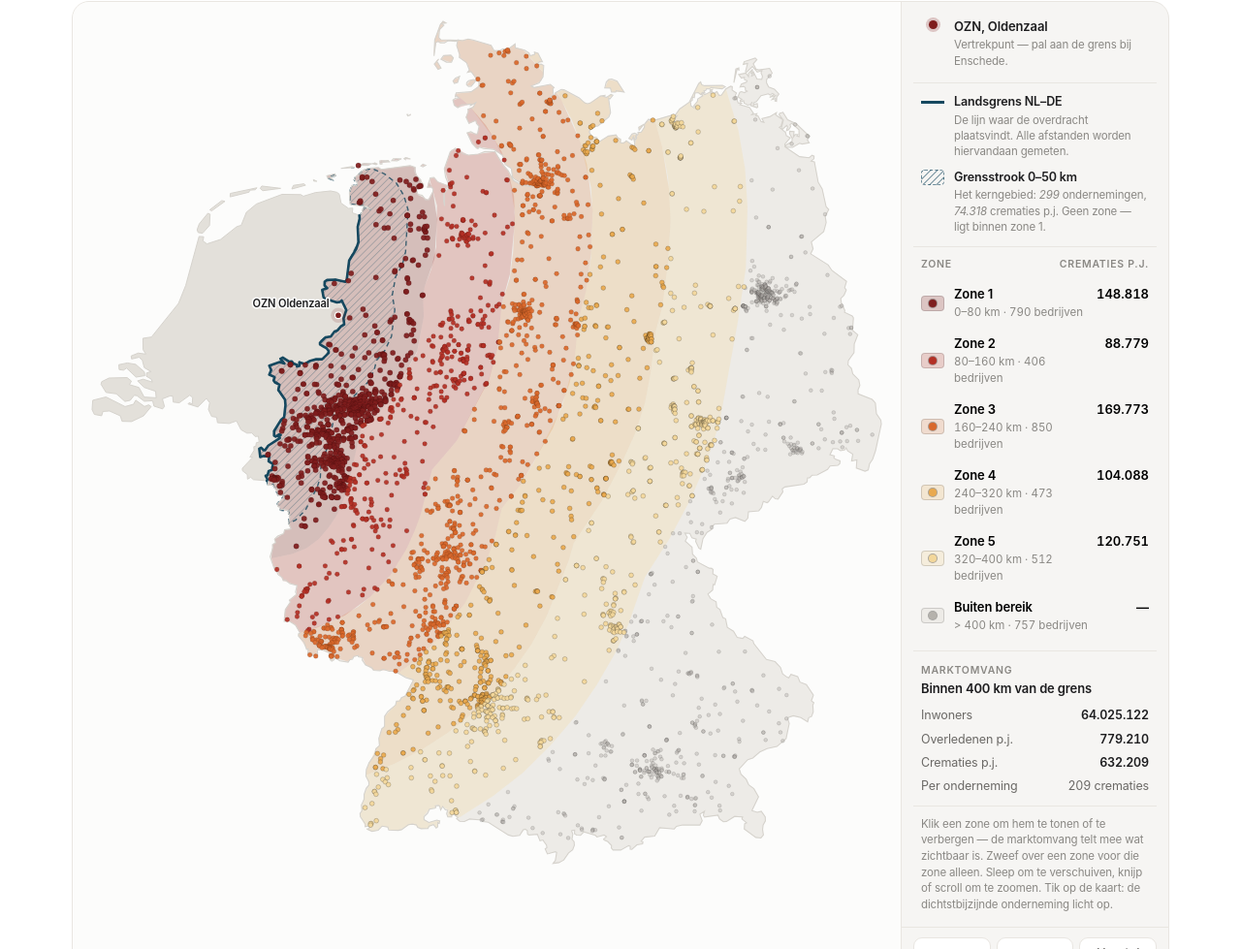
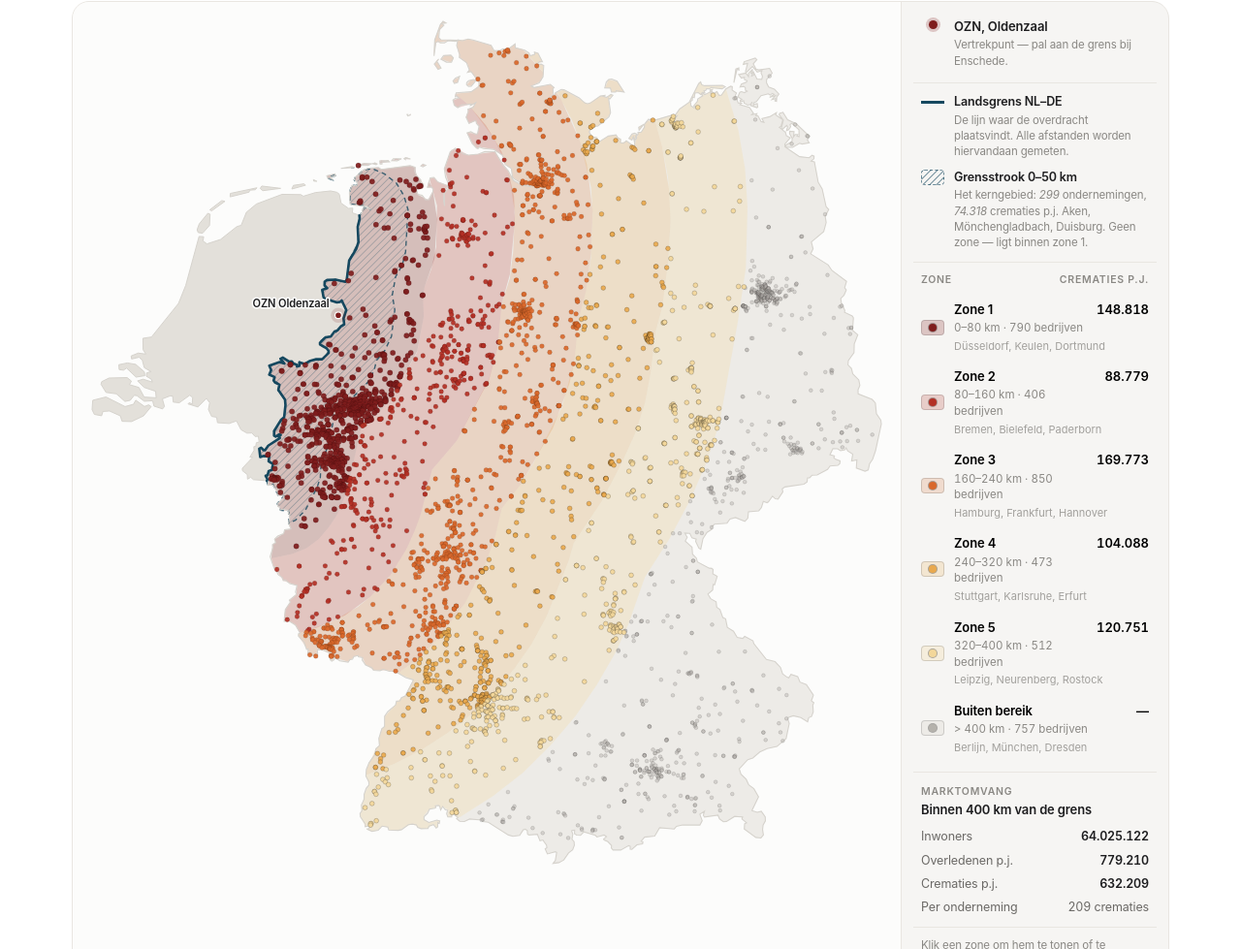
Before and after one commit to idkmanLool9/Crematorium, a plain HTML site: page index.html in a window 1280 px wide. Shown: the part 545-1524 px from the top of the page at 97% size. Drawn offline with Linux system fonts and the light colour scheme.

Commit message:
Grote steden per zone in de legenda
Zodat je in een oogopslag ziet welk gebied een zone beslaat, zonder de
kaart te hoeven lezen.

Co-Authored-By: Claude Opus 5 <noreply@anthropic.com>
Claude-Session: https://claude.ai/code/session_01EZwHD4VP9HKrJgkPUHC33X

```diff
--- a/index.html
+++ b/index.html
@@ -92,6 +92,8 @@ svg.map.drag{cursor:grabbing}
 .lgtxt b{font-size:13px;font-weight:600;letter-spacing:-.01em;white-space:nowrap}
 .lgtxt em{font-style:normal;font-size:13px;font-weight:600;font-variant-numeric:tabular-nums;text-align:right}
 .lgtxt span{font-size:11.5px;color:var(--tx3);font-variant-numeric:tabular-nums}
+.lgtxt .st{grid-column:1/-1;font-size:11px;color:var(--tx3);opacity:.78;margin-top:1px;
+  font-variant-numeric:normal;overflow:hidden;text-overflow:ellipsis;white-space:nowrap}
 .lgkop{display:flex;justify-content:space-between;align-items:baseline;gap:8px;padding:0 8px 7px;
   font-size:10.5px;font-weight:600;letter-spacing:.07em;text-transform:uppercase;color:var(--tx3)}
 .markt{margin-top:10px;padding:12px 8px 2px;border-top:1px solid var(--line2)}
@@ -266,7 +268,7 @@ table.zt td:last-child,table.zt th:last-child{text-align:right;font-variant-nume
           </div>
           <div class="gb">
             <div class="r"><span class="sw ln"></span><div><b>Landsgrens NL&ndash;DE</b><span>De lijn waar de overdracht plaatsvindt. Alle afstanden worden hiervandaan gemeten.</span></div></div>
-            <div class="r"><span class="sw ht"></span><div><b>Grensstrook 0&ndash;50 km</b><span>Het kerngebied: <i id="nstrook">&mdash;</i> ondernemingen, <i id="cstrook">&mdash;</i> crematies p.j. Geen zone &mdash; ligt binnen zone 1.</span></div></div>
+            <div class="r"><span class="sw ht"></span><div><b>Grensstrook 0&ndash;50 km</b><span>Het kerngebied: <i id="nstrook">&mdash;</i> ondernemingen, <i id="cstrook">&mdash;</i> crematies p.j. Aken, M&ouml;nchengladbach, Duisburg. Geen zone &mdash; ligt binnen zone 1.</span></div></div>
           </div>
         </div>
         <div class="zoombar">
@@ -590,12 +592,16 @@ const M={
  "jaar_bevolking": "Zensus 2022, geschaald naar 2025"
 };
 const MZ={}; M.zones.forEach(r=>MZ[r.zone]=r);
+const STEDEN={1:'D\u00fcsseldorf, Keulen, Dortmund', 2:'Bremen, Bielefeld, Paderborn',
+              3:'Hamburg, Frankfurt, Hannover',      4:'Stuttgart, Karlsruhe, Erfurt',
+              5:'Leipzig, Neurenberg, Rostock',      0:'Berlijn, M\u00fcnchen, Dresden'};
 legend.insertAdjacentHTML('beforeend','<div class="lgkop"><span>Zone</span><span>Crematies p.j.</span></div>');
 const rij=(z,titel,sub,waarde)=>{
   const b=document.createElement('button');
   b.className='lgbtn'; b.dataset.z=z; b.setAttribute('aria-pressed','true');
   b.innerHTML=`<span class="chip" style="background:${z?ZF(z):'var(--land)'}"><i style="background:${z?ZC(z):'var(--z0)'}"></i></span>`
-    +`<span class="lgtxt"><b>${titel}</b><em>${waarde}</em><span>${sub}</span></span>`;
+    +`<span class="lgtxt"><b>${titel}</b><em>${waarde}</em><span>${sub}</span>`
+    +`<span class="st">${STEDEN[z]}</span></span>`;
   b.onclick=()=>{const on=b.getAttribute('aria-pressed')==='true';
     b.setAttribute('aria-pressed',!on); hidden[z]=on; paintDots(); draw(); paneel();};
   if(z) { b.onmouseenter=()=>paneel(z); b.onmouseleave=()=>paneel(); }
--- a/sw.js
+++ b/sw.js
@@ -1,4 +1,4 @@
-const CACHE = 'ozn-duitsland-v7';
+const CACHE = 'ozn-duitsland-v8';
 const SHELL = ['./', './index.html', './manifest.webmanifest', './icon-180.png', './icon-192.png', './icon-512.png'];
 self.addEventListener('install', e => {
   e.waitUntil(caches.open(CACHE).then(c => c.addAll(SHELL)).then(() => self.skipWaiting()));
```
